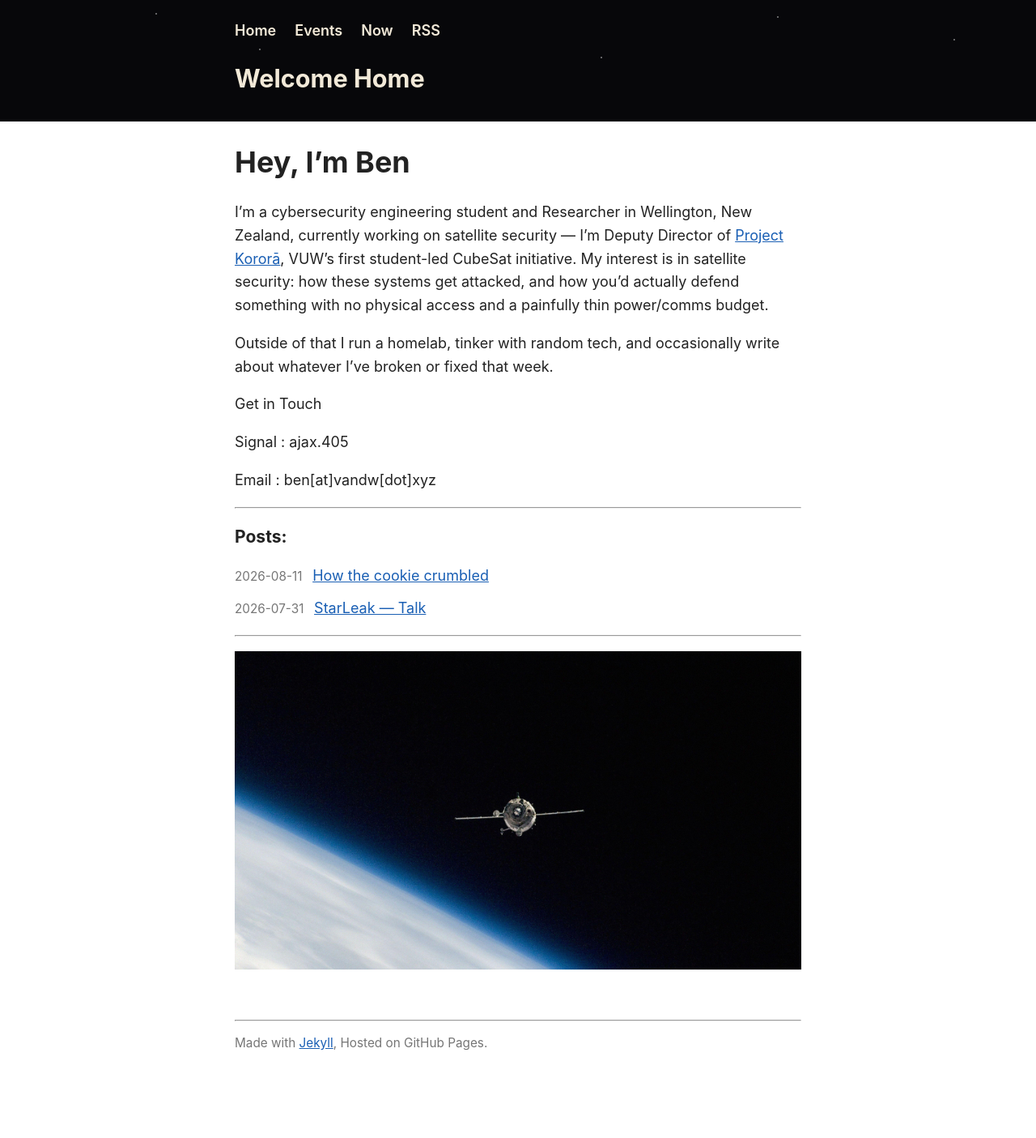
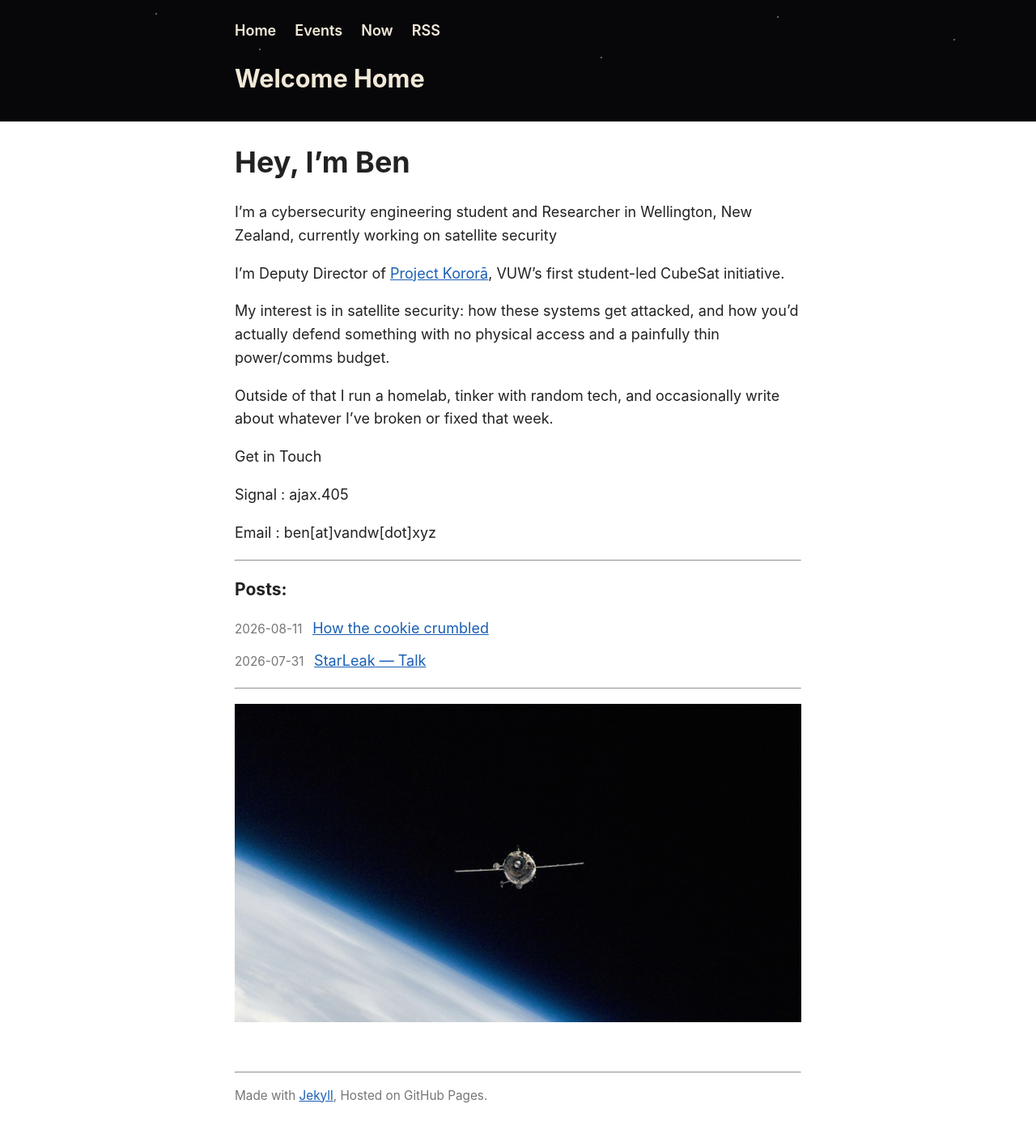
Before and after one commit to benvandw/benvandw.github.io, a Jekyll site: the page built from index.md, in a window 1280 px wide. Shown: the whole page at 81% size. Built offline with Jekyll 4.4.1, drawn with Linux system fonts in a browser that asks for light colours; before the commit the page ends 1340 px from its top, so only the background shows below that.

```diff
--- a/index.md
+++ b/index.md
@@ -4,9 +4,13 @@ title: Home
 ---
 # Hey, I'm Ben
 I'm a cybersecurity engineering student and Researcher in Wellington, New Zealand,
-currently working on satellite security — I'm Deputy Director of
+currently working on satellite security
+
+I'm Deputy Director of
 [Project Kororā](https://projectkorora.space), VUW's first student-led CubeSat
-initiative. My interest is in satellite security: how these
+initiative.
+
+My interest is in satellite security: how these
 systems get attacked, and how you'd actually defend something with
 no physical access and a painfully thin power/comms budget.
 
```
